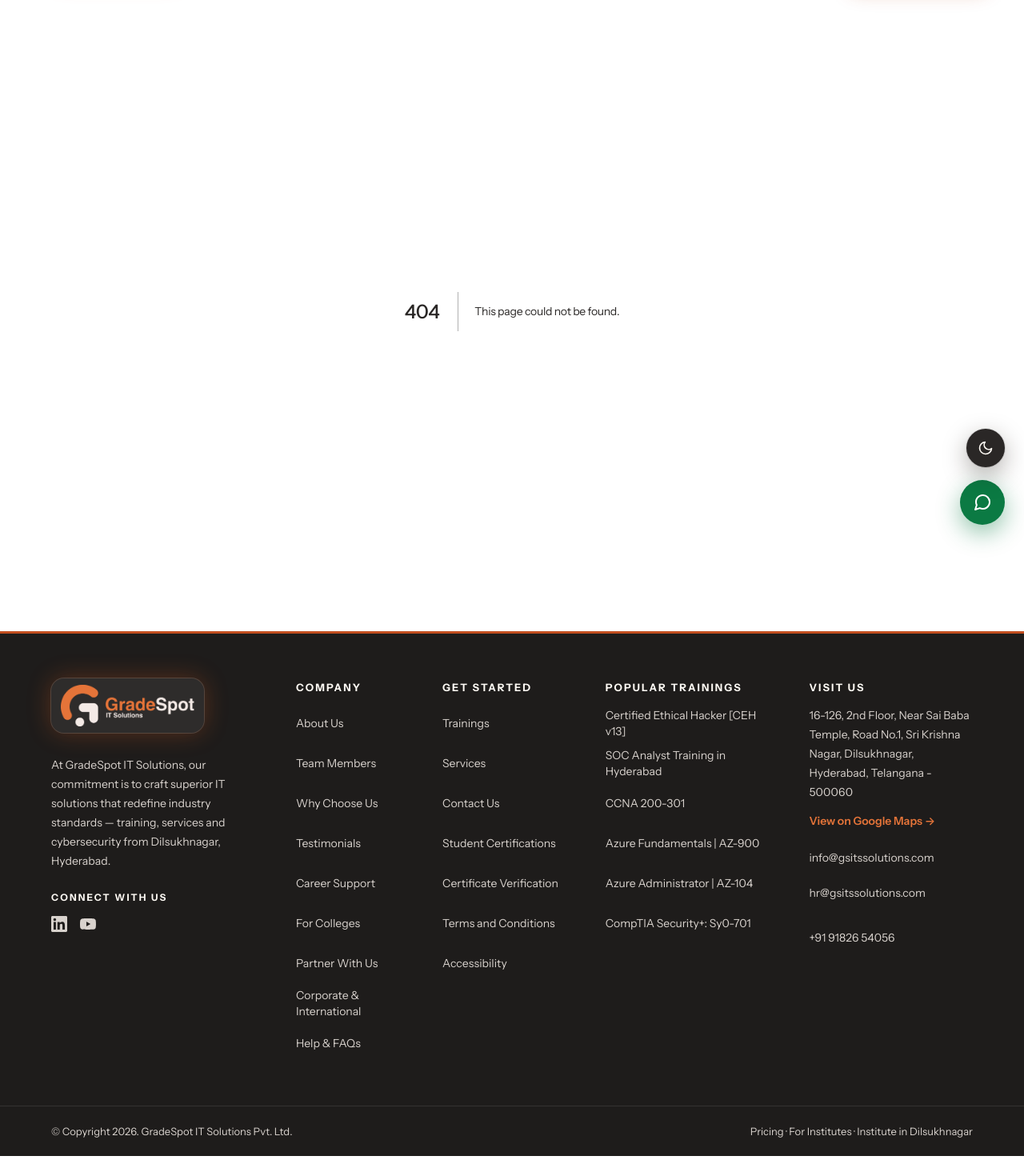
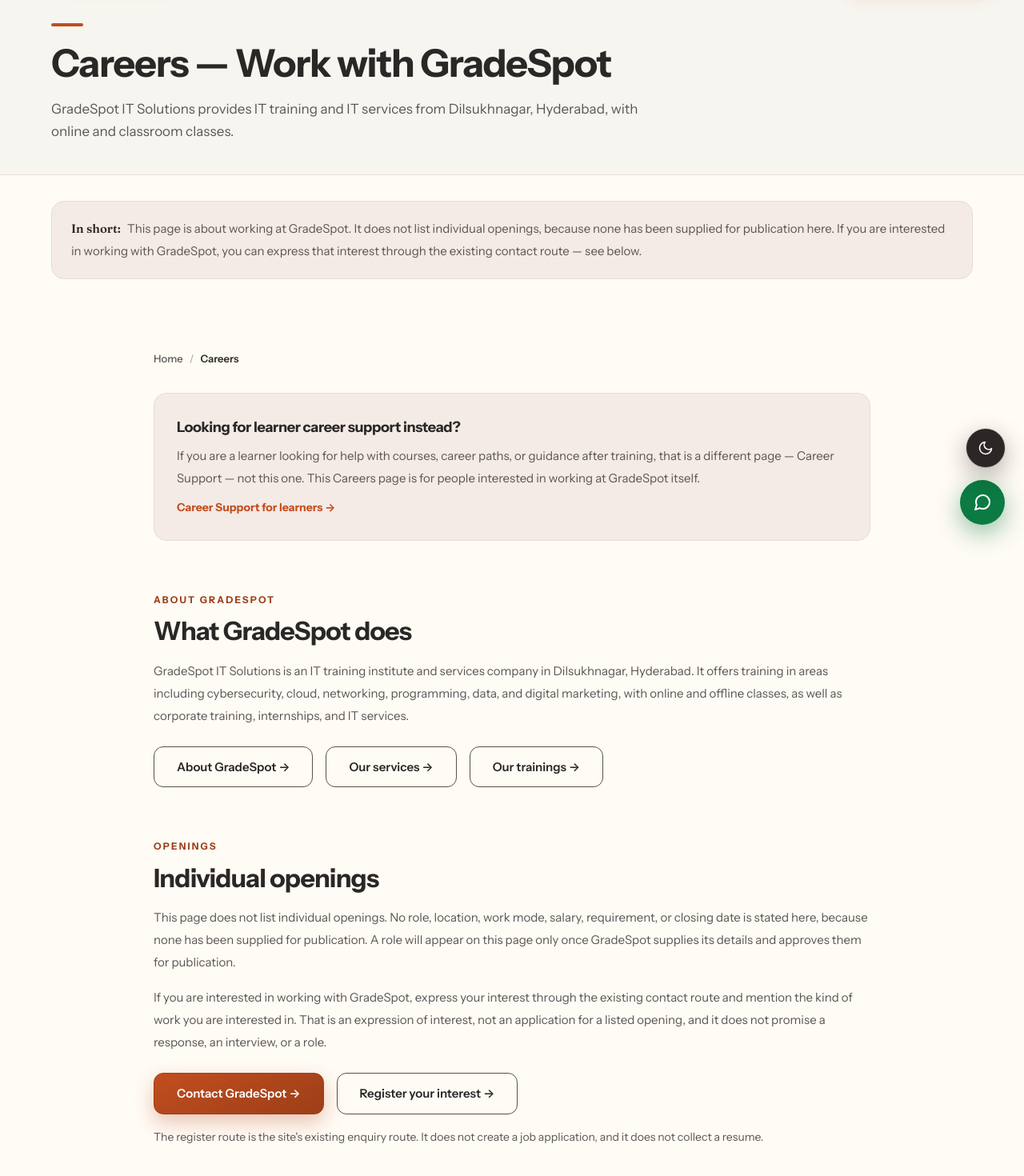
Before and after one commit to AravindMutthe/Gradespot-web-A-leo, a Next.js app: page /careers in a window 1280 px wide. Before the commit this address had no page. Shown: the part 120-1590 px from the top of the page at 80% size. Before the commit the page ends 1565 px from the top, so only its background shows below. Built offline with nearby package versions, Linux system fonts and the light colour scheme.

Commit message:
Nexus research integration: P2 status lens on trainings + careers on modern menu/footer/sitemap/header-search — branch preview only, no merge/production

```diff
--- /dev/null
+++ b/src/app/careers/page.tsx
@@ -0,0 +1,125 @@
+import { staticPageMetadata } from "@/lib/metadata";
+import Link from "next/link";
+import { PageHero, SectionTitle, AnswerLead } from "@/components/ui";
+import Breadcrumbs from "@/components/Breadcrumbs";
+import JsonLd from "@/components/JsonLd";
+import { breadcrumbSchema } from "@/lib/schema";
+
+export const metadata = staticPageMetadata({
+  title: "Careers at GradeSpot IT Solutions",
+  description:
+    "Careers at GradeSpot IT Solutions, an IT training and IT services company in Dilsukhnagar, Hyderabad. This page does not list individual openings — it explains how to express interest.",
+  path: "/careers",
+});
+
+// Careers page — DRAFT, new route, no opening listed.
+// GradeSpot has supplied no verified job opening, salary, benefit,
+// work mode, interview step, deadline, or headcount for this page,
+// so none is stated here. Anyone interested in working with
+// GradeSpot is directed to the existing contact/enquiry routes
+// only — no new form, email, or resume-upload flow is invented.
+// This page is about working AT GradeSpot. Learner career support
+// (courses, roadmaps, placement guidance) is a different page:
+// /career-support — see the disambiguation box below.
+
+export default function CareersPage() {
+  return (
+    <>
+      <JsonLd
+        data={breadcrumbSchema([
+          { name: "Home", path: "/" },
+          { name: "Careers", path: "/careers" },
+        ])}
+      />
+      <PageHero
+        title="Careers — Work with GradeSpot"
+        subtitle="GradeSpot IT Solutions provides IT training and IT services from Dilsukhnagar, Hyderabad, with online and classroom classes."
+      />
+      <div className="wrap pt-8">
+        <AnswerLead id="answer-summary">
+          This page is about working at GradeSpot. It does not list individual openings,
+          because none has been supplied for publication here. If you are interested in
+          working with GradeSpot, you can express that interest through the existing
+          contact route — see below.
+        </AnswerLead>
+      </div>
+
+      <section className="section-pad">
+        <div className="wrap">
+          <div className="mx-auto max-w-4xl">
+            <Breadcrumbs items={[{ name: "Home", path: "/" }, { name: "Careers" }]} />
+
+            <div className="mt-8 rounded-2xl border border-line bg-surface-light p-7">
+              <h2 className="text-lg font-bold text-heading">
+                Looking for learner career support instead?
+              </h2>
+              <p className="mt-2 text-[15px] leading-7 text-body">
+                If you are a learner looking for help with courses, career paths, or
+                guidance after training, that is a different page — Career Support — not
+                this one. This Careers page is for people interested in working at
+                GradeSpot itself.
+              </p>
+              <Link
+                href="/career-support"
+                className="mt-3 inline-block text-sm font-bold text-signal hover:text-signal-strong"
+              >
+                Career Support for learners →
+              </Link>
+            </div>
+
+            <div className="mt-16">
+              <SectionTitle label="About GradeSpot" title="What GradeSpot does" />
+              <p className="mt-4 text-[15px] leading-7 text-body">
+                GradeSpot IT Solutions is an IT training institute and services company
+                in Dilsukhnagar, Hyderabad. It offers training in areas including
+                cybersecurity, cloud, networking, programming, data, and digital
+                marketing, with online and offline classes, as well as corporate
+                training, internships, and IT services.
+              </p>
+              <div className="mt-6 flex flex-wrap gap-4">
+                <Link href="/about-us" className="btn-outline-navy">
+                  About GradeSpot →
+                </Link>
+                <Link href="/services" className="btn-outline-navy">
+                  Our services →
+                </Link>
+                <Link href="/trainings" className="btn-outline-navy">
+                  Our trainings →
+                </Link>
+              </div>
+            </div>
+
+            <div className="mt-16">
+              <SectionTitle label="Openings" title="Individual openings" />
+              <p className="mt-4 text-[15px] leading-7 text-body">
+                This page does not list individual openings. No role, location, work
+                mode, salary, requirement, or closing date is stated here, because none
+                has been supplied for publication. A role will appear on this page only
+                once GradeSpot supplies its details and approves them for publication.
+              </p>
+              <p className="mt-4 text-[15px] leading-7 text-body">
+                If you are interested in working with GradeSpot, express your interest
+                through the existing contact route and mention the kind of work you are
+                interested in. That is an expression of interest, not an application for
+                a listed opening, and it does not promise a response, an interview, or
+                a role.
+              </p>
+              <div className="mt-6 flex flex-wrap gap-4">
+                <Link href="/contact-us" className="btn-primary">
+                  Contact GradeSpot →
+                </Link>
+                <Link href="/register" className="btn-outline-navy">
+                  Register your interest →
+                </Link>
+              </div>
+              <p className="mt-4 text-sm leading-6 text-body">
+                The register route is the site&apos;s existing enquiry route. It does
+                not create a job application, and it does not collect a resume.
+              </p>
+            </div>
+          </div>
+        </div>
+      </section>
+    </>
+  );
+}
--- a/src/app/sitemap.ts
+++ b/src/app/sitemap.ts
@@ -25,6 +25,8 @@
   "/blog/how-to-start-a-cybersecurity-career": "2026-10-23",
   "/blog/what-does-a-soc-analyst-do": "2026-10-23",
   "/career-support": "2026-10-24",
+  // New in this batch: creation date of the route (no prior history).
+  "/careers": "2026-10-28",
   "/certificate-verification": "2026-10-24",
   "/compare": "2026-10-24",
   "/compare/ccna-vs-network-plus": "2026-10-23",
@@ -128,6 +130,7 @@
     "/for-institutes",
     "/for-colleges",
     "/career-support",
+    "/careers",
     "/compare",
     "/blog",
     "/training-institute-in-dilsukhnagar-hyderabad",
--- a/src/components/CatalogueSearch.tsx
+++ b/src/components/CatalogueSearch.tsx
@@ -27,27 +27,46 @@
   categories: string[];
 }) {
   const [query, setQuery] = useState("");
+  // P2 status lens (research pattern): "Available now" = a course with
+  // published full detail you can enquire about; "Coming soon — ask us"
+  // = a catalog-only course (catalogOnly). This lens reflects published
+  // detail only — it is NOT a B1 program_status, whose fields are still
+  // unfilled and must never be defaulted.
+  const [lens, setLens] = useState<"all" | "available" | "coming">("all");
   const q = query.trim().toLowerCase();
+
+  const lensFiltered = useMemo(() => {
+    if (lens === "available") return courses.filter((c) => !c.catalogOnly);
+    if (lens === "coming") return courses.filter((c) => c.catalogOnly);
+    return courses;
+  }, [lens, courses]);
 
   const results = useMemo(() => {
     if (!q) return null;
-    return courses.filter(
+    return lensFiltered.filter(
       (c) =>
         c.title.toLowerCase().includes(q) ||
         c.category.toLowerCase().includes(q) ||
         c.summary.toLowerCase().includes(q),
     );
-  }, [q, courses]);
+  }, [q, lensFiltered]);
 
   const byCategory = useMemo(() => {
     const map = new Map<string, CatalogueCourse[]>();
-    for (const c of courses) {
+    for (const c of lensFiltered) {
       const list = map.get(c.category) ?? [];
       list.push(c);
       map.set(c.category, list);
     }
     return map;
-  }, [courses]);
+  }, [lensFiltered]);
+
+  const visibleCategories = categories.filter((cat) => (byCategory.get(cat)?.length ?? 0) > 0);
+  const lensOptions: { key: "all" | "available" | "coming"; label: string; count: number }[] = [
+    { key: "all", label: "All trainings", count: courses.length },
+    { key: "available", label: "Available now", count: courses.filter((c) => !c.catalogOnly).length },
+    { key: "coming", label: "Coming soon — ask us", count: courses.filter((c) => c.catalogOnly).length },
+  ];
 
   return (
     <div id="course-search" className="scroll-mt-36">
@@ -83,11 +102,35 @@
             ))}
           </nav>
         )}
+        {/* P2 status lens: filters both the grouped view and search
+            results. Counts are live catalogue counts. */}
+        <div className="mt-5 flex flex-wrap justify-center gap-2" role="group" aria-label="Filter trainings by availability">
+          {lensOptions.map((o) => (
+            <button
+              key={o.key}
+              type="button"
+              aria-pressed={lens === o.key}
+              onClick={() => setLens(o.key)}
+              className={`rounded-full border px-4 py-2 text-sm font-semibold transition-colors ${
+                lens === o.key
+                  ? "border-brand bg-brand text-paper"
+                  : "border-line bg-parchment text-heading hover:border-brand hover:text-signal"
+              }`}
+            >
+              {o.label} · {o.count}
+            </button>
+          ))}
+        </div>
+        <p className="mt-3 text-center text-xs text-body">
+          “Available now” means the course has published full detail you can
+          enquire about. “Coming soon — ask us” courses have a title and
+          category only — ask us for their syllabus, duration, and fee.
+        </p>
       </div>
 
       {results === null ? (
         <div className="mt-14 space-y-16">
-          {categories.map((cat) => (
+          {visibleCategories.map((cat) => (
             <div key={cat} id={categoryAnchor(cat)} className="scroll-mt-36">
               <h2 className="text-2xl font-semibold text-heading">{cat}</h2>
               <div className="mt-6 grid gap-6 sm:grid-cols-2 lg:grid-cols-3">
--- a/src/components/Footer.tsx
+++ b/src/components/Footer.tsx
@@ -14,6 +14,9 @@
   { label: "Why Choose Us", href: "/why-choose-us" },
   { label: "Testimonials", href: "/testimonials" },
   { label: "Career Support", href: "/career-support" },
+  // 2026-10-28: Careers (working AT GradeSpot) — distinct from learner
+  // Career Support above; the page itself carries the disambiguation.
+  { label: "Careers", href: "/careers" },
   { label: "For Colleges", href: "/for-colleges" },
   { label: "Partner With Us", href: "/partner-with-us" },
   { label: "Corporate & International", href: "/corporate-and-international" },
--- a/src/data/nexus-nav.ts
+++ b/src/data/nexus-nav.ts
@@ -277,6 +277,10 @@
           { label: "About Us", href: "/about-us" },
           { label: "Why Choose Us", href: "/why-choose-us" },
           { label: "Team Members", href: "/team-members" },
+          // 2026-10-28: Careers (working AT GradeSpot) joins the modern
+          // menu. It is a different page from learner Career Support
+          // (/career-support), which stays listed under Resources.
+          { label: "Careers", href: "/careers" },
           { label: "Local Institute Page", href: "/training-institute-in-dilsukhnagar-hyderabad" },
         ],
       },
```
Also changed, not shown: 1 other file (tests, documents, lock files or other folders).
